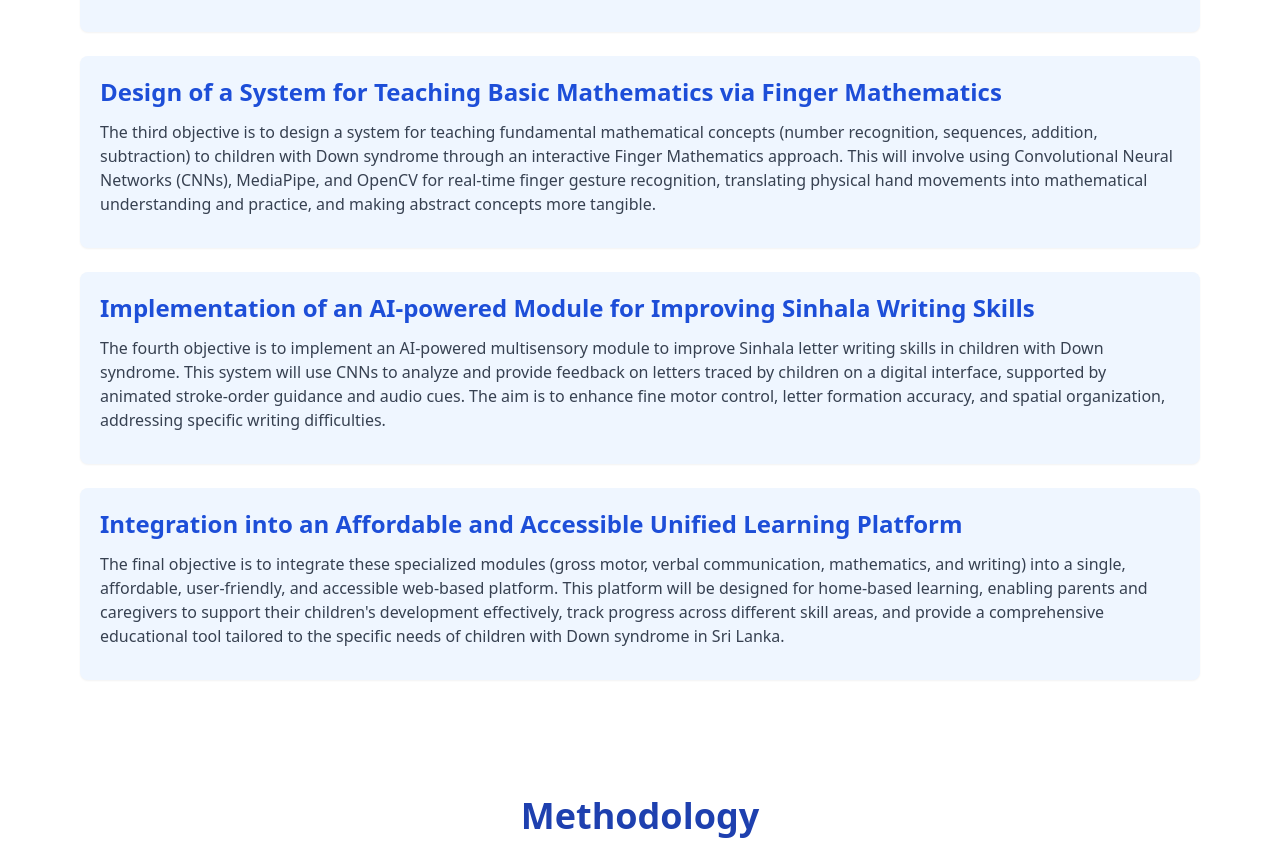
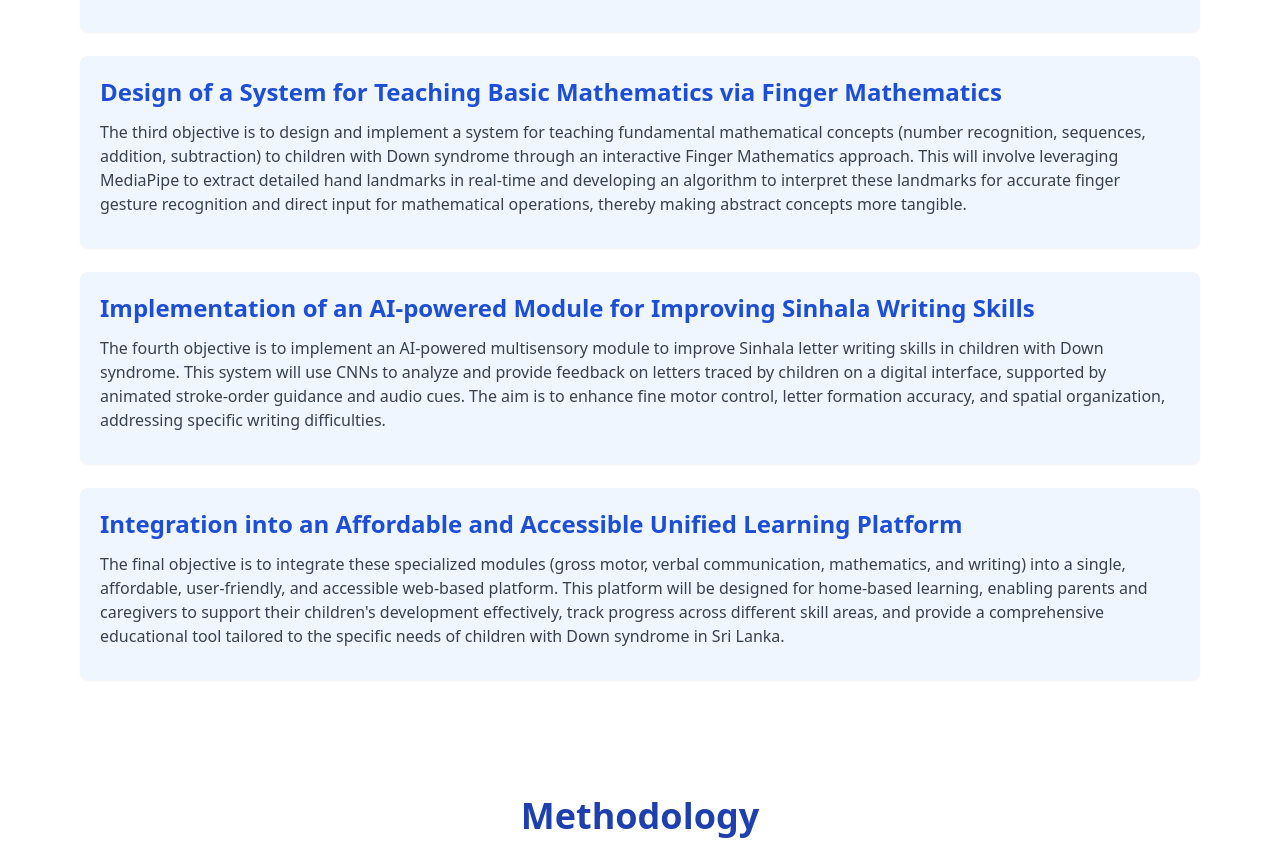
Before and after one commit to lahirujay99/RP-Website, a React (Vite) app: page / in a window 1280 px wide. Shown: the part 4824-5677 px from the top of the page. Built offline with nearby package versions, Linux system fonts and the light colour scheme.

Commit message:
small change in research objectives

```diff
--- a/src/components/ResearchObjectives.tsx
+++ b/src/components/ResearchObjectives.tsx
@@ -38,18 +38,16 @@ function ResearchObjectives() {
               with visual aids (like mouth animations) and individualized feedback on accuracy and audibility,
               thereby supporting clearer speech output.
             </p>
-          </div>
-
-          <div className="bg-blue-50 p-3 md:p-5 rounded-lg shadow-sm mb-4 md:mb-6">
+          </div>          <div className="bg-blue-50 p-3 md:p-5 rounded-lg shadow-sm mb-4 md:mb-6">
             <h3 className="text-xl md:text-2xl font-semibold mb-2 md:mb-3 text-blue-700">
               Design of a System for Teaching Basic Mathematics via Finger Mathematics
             </h3>
             <p className="text-sm md:text-base text-gray-700 mb-2 md:mb-3">
-              The third objective is to design a system for teaching fundamental mathematical concepts (number
+              The third objective is to design and implement a system for teaching fundamental mathematical concepts (number
               recognition, sequences, addition, subtraction) to children with Down syndrome through an interactive
-              Finger Mathematics approach. This will involve using Convolutional Neural Networks (CNNs), MediaPipe,
-              and OpenCV for real-time finger gesture recognition, translating physical hand movements into mathematical
-              understanding and practice, and making abstract concepts more tangible.
+              Finger Mathematics approach. This will involve leveraging MediaPipe to extract detailed hand landmarks in
+              real-time and developing an algorithm to interpret these landmarks for accurate finger gesture recognition
+              and direct input for mathematical operations, thereby making abstract concepts more tangible.
             </p>
           </div>
 
```
